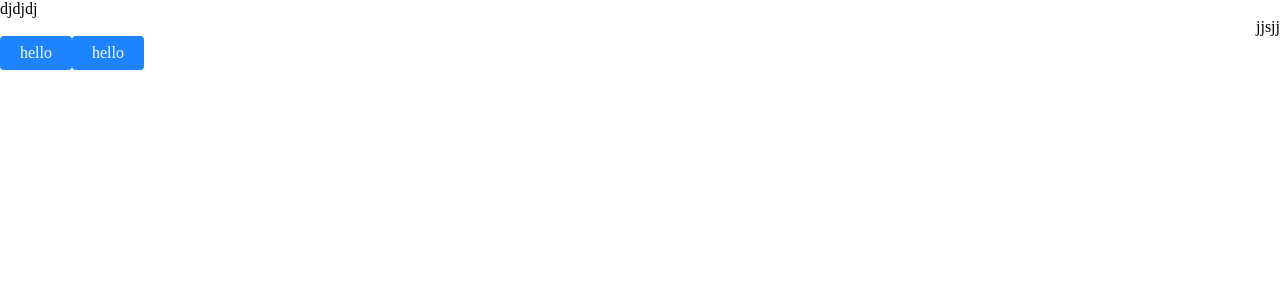
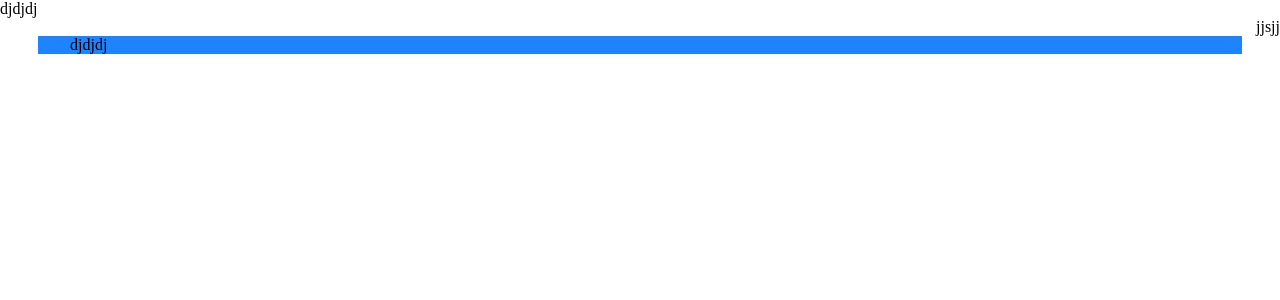
Before and after one commit to mfonabasiudobia/lendsqr-fe-test, a Next.js app: page / in a window 1280 px wide. Shown: the top 300 px of the page. Built offline with nearby package versions, Linux system fonts and the light colour scheme.

Commit message:
Added Container Atom

```diff
--- /dev/null
+++ b/src/Views/Atoms/Container/Box.tsx
@@ -0,0 +1,40 @@
+import { BoxModel } from "./Models/Box";
+import useAtomicStyle from "@/Views/Hooks/useAtomicStyle";
+
+const Box = ({
+  className,
+  variant = "div",
+  elevation,
+  size,
+  color,
+  margin,
+  padding,
+  align,
+  weight,
+  spacingX,
+  spacingY,
+  spacing,
+  children,
+}: BoxModel) => {
+  const Tag = variant;
+
+  const styles = {
+    importedStyles: useAtomicStyle({
+      size,
+      color,
+      margin,
+      padding,
+      className,
+      elevation,
+      align,
+      weight,
+      spacingX,
+      spacingY,
+      spacing,
+    }),
+  };
+
+  return <Tag className={`${Object.values(styles).join(" ")}`}>{children}</Tag>;
+};
+
+export default Box;
--- /dev/null
+++ b/src/Views/Atoms/Container/BoxLink.tsx
@@ -0,0 +1,43 @@
+import { BoxLinkModel } from "./Models/BoxLinkModel";
+import useAtomicStyle from "@/Views/Hooks/useAtomicStyle";
+import Link from "next/link";
+
+const BoxLink = ({
+  className,
+  elevation,
+  size,
+  color,
+  margin,
+  href,
+  padding,
+  align,
+  weight,
+  spacingX,
+  spacingY,
+  spacing,
+  children,
+}: BoxLinkModel) => {
+  const styles = {
+    importedStyles: useAtomicStyle({
+      size,
+      color,
+      margin,
+      padding,
+      className,
+      elevation,
+      align,
+      weight,
+      spacingX,
+      spacingY,
+      spacing,
+    }),
+  };
+
+  return (
+    <Link href={href} legacyBehavior>
+      <a className={`block ${Object.values(styles).join(" ")}`}>{children}</a>
+    </Link>
+  );
+};
+
+export default BoxLink;
--- /dev/null
+++ b/src/Views/Atoms/Container/Container.tsx
@@ -0,0 +1,50 @@
+import { ContainerModel } from "./Models/Container";
+import useAtomicStyle from "@/Views/Hooks/useAtomicStyle";
+import ContainerStyle from "./Styles/ContainerStyle.module.scss";
+
+const Container = ({
+  className,
+  variant,
+  elevation,
+  size,
+  color,
+  margin,
+  padding,
+  align,
+  weight,
+  spacingX,
+  spacingY,
+  spacing,
+  children,
+}: ContainerModel) => {
+  const styles = {
+    importedStyles: useAtomicStyle({
+      size,
+      color,
+      margin,
+      padding,
+      className,
+      elevation,
+      align,
+      weight,
+      spacingX,
+      spacingY,
+      spacing,
+    }),
+    variantClass: `${
+      variant === "fluid"
+        ? ContainerStyle.containerFluid
+        : variant === "fixed"
+        ? ContainerStyle.container
+        : null
+    }`,
+  };
+
+  return (
+    <div className={`w-full ${Object.values(styles).join(" ")}`}>
+      {children}
+    </div>
+  );
+};
+
+export default Container;
--- /dev/null
+++ b/src/Views/Atoms/Container/Models/Box.ts
@@ -0,0 +1,7 @@
+import { ReactNode, ReactElement } from "react";
+import { StyleModel } from "@/Views/Hooks/Models";
+
+export interface BoxModel extends StyleModel {
+  children?: ReactNode | ReactElement;
+  variant?: "div" | "nav" | "header" | "footer" | "section" | "main";
+}
--- /dev/null
+++ b/src/Views/Atoms/Container/Models/BoxLinkModel.ts
@@ -0,0 +1,7 @@
+import { ReactNode, ReactElement } from "react";
+import { StyleModel } from "@/Views/Hooks/Models";
+
+export interface BoxLinkModel extends StyleModel {
+  children?: ReactNode | ReactElement;
+  href: string;
+}
--- /dev/null
+++ b/src/Views/Atoms/Container/Models/Container.ts
@@ -0,0 +1,7 @@
+import { ReactNode } from "react";
+import { StyleModel } from "@/Views/Hooks/Models";
+
+export interface ContainerModel extends StyleModel {
+  variant: "fixed" | "fluid";
+  children?: ReactNode;
+}
--- /dev/null
+++ b/src/Views/Atoms/Container/Styles/ContainerStyle.module.scss
@@ -0,0 +1,63 @@
+@mixin padding($size : 1rem) {
+  padding-left: $size;
+  padding-right: $size
+}
+
+.container {
+  margin-left: auto;
+  margin-right: auto;
+
+  @media only screen and (min-width: 640px) {
+    max-width: 640px;
+    @include padding;
+  }
+
+  @media only screen and (min-width: 768px) {
+    max-width: 768px;
+    @include padding(1.5rem);
+  }
+
+  @media only screen and (min-width: 1024px) {
+    max-width: 1024px;
+    @include padding(1.5rem);
+  }
+
+  @media only screen and (min-width: 1140px) {
+    max-width: 1140px;
+    @include padding(2rem);
+  }
+
+  @media only screen and (min-width: 1536px) {
+    max-width: 1536px;
+    @include padding(2rem);
+  }
+
+  @media only screen and (min-width: 1920px) {
+    max-width: 1920px;
+    @include padding(2rem);
+  }
+
+}
+
+.containerFluid {
+     max-width: 100vw;
+    @media only screen and (min-width: 640px) {
+        @include padding;
+    }
+
+    @media only screen and (min-width: 768px) {
+        @include padding(1.5rem);
+    }
+
+    @media only screen and (min-width: 1024px) {
+        @include padding(1.5rem);
+    }
+
+    @media only screen and (min-width: 1140px) {
+        @include padding(2rem);
+    }
+
+    @media only screen and (min-width: 1536px) {
+        @include padding(2rem);
+    }
+}
--- /dev/null
+++ b/src/Views/Atoms/Container/index.ts
@@ -0,0 +1,3 @@
+export { default as Box } from "./Box";
+export { default as BoxLink } from "./BoxLink";
+export { default as Container } from "./Container";
--- a/src/Views/Atoms/index.ts
+++ b/src/Views/Atoms/index.ts
@@ -1 +1,2 @@
 export * from "./Button";
+export * from "./Container";
--- a/src/Views/Pages/Home.tsx
+++ b/src/Views/Pages/Home.tsx
@@ -1,15 +1,19 @@
-import { Button } from "@/Views/Atoms";
+import { Button, Container } from "@/Views/Atoms";
 
 const Home: React.FC = () => {
   return (
-    <div className="space-y-0">
+    <div className="overflow-hidden">
       <div>djdjdj</div>
 
       <div className="text-right">jjsjj</div>
 
-      <Button variant="contained" text="hello" color="primary" />
+      {/* <Button variant="contained" text="hello" color="primary" />
 
-      <Button variant="contained" text="hello" color="primary" />
+      <Button variant="contained" text="hello" color="primary" /> */}
+
+      <Container variant="fixed" className="bg-primary">
+        djdjdj
+      </Container>
     </div>
   );
 };
```
